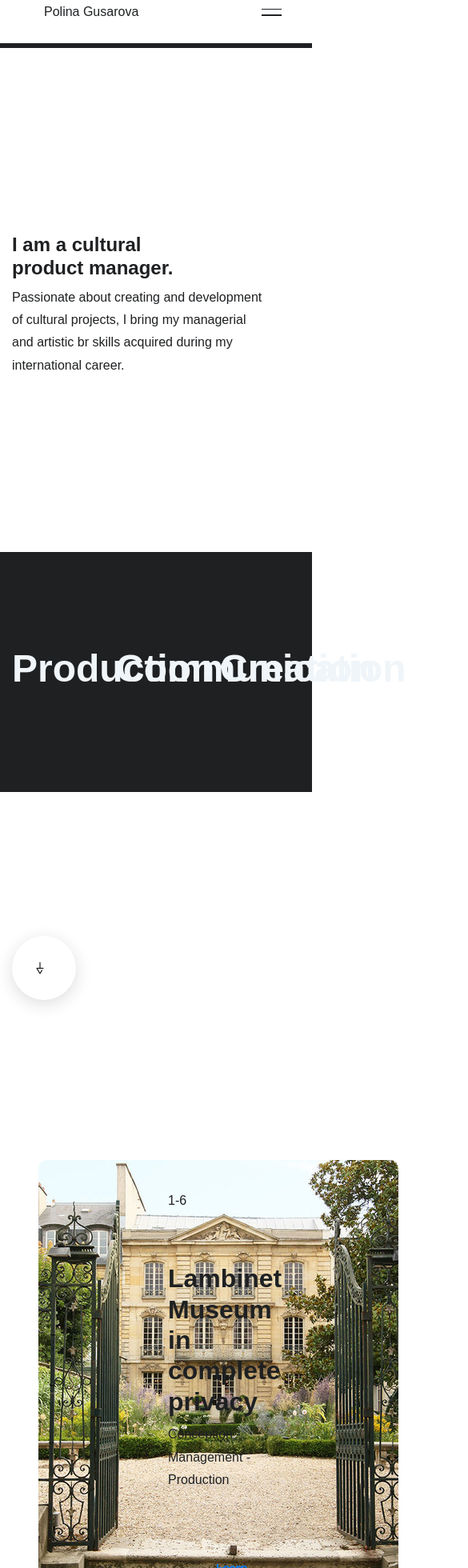
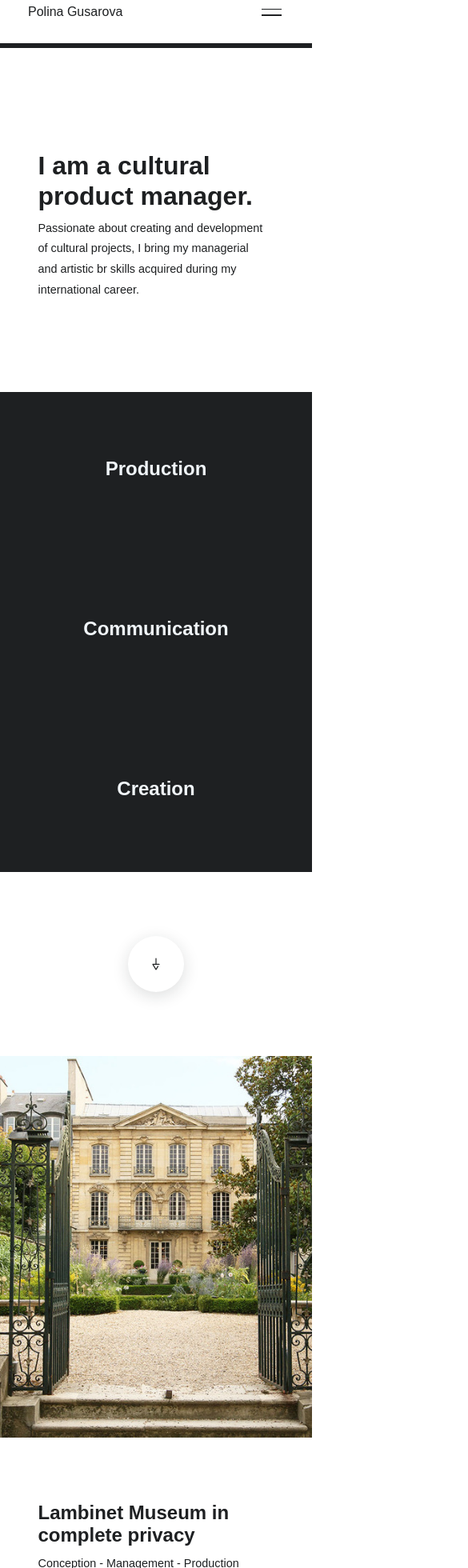
Before and after one commit to Marivint/polina-portfolio, a Vue app: page / in a window 390 px wide. Shown: the part 40-2000 px from the top of the page at 80% size, 585 px wide, since content can reach past the window. Built offline with nearby package versions, Linux system fonts and the light colour scheme; a web font is replaced by a local one.

Commit message:
[DEV] Mobile homepage

```diff
--- a/src/components/project/project-image.vue
+++ b/src/components/project/project-image.vue
@@ -1,9 +1,13 @@
 <template>
   <div
-    class="col-5 project-img"
-    :class="showFormat === 1 ? 'text-left' : 'text-right'"
+    class="project-img"
+    :class="
+      showFormat === 1
+        ? 'offset-md-1 col-12 col-md-6 text-left'
+        : 'offset-md-1 col-12 col-md-5 text-right'
+    "
   >
-    <img :src="src" />
+    <img class="img-fluid" :src="src" />
   </div>
 </template>
 
--- a/src/components/project/project-text.vue
+++ b/src/components/project/project-text.vue
@@ -1,7 +1,11 @@
 <template>
   <div
-    class="col-5 project-text"
-    :class="showFormat === 1 ? 'text-left' : 'text-right'"
+    class="project-text"
+    :class="
+      showFormat === 1
+        ? 'offset-1 col-11 offset-md-0 col-md-5 text-left'
+        : 'offset-1 col-11 col-md-4 text-right'
+    "
   >
     <p class="project-page">{{ page }}</p>
 
--- a/src/components/project/project.vue
+++ b/src/components/project/project.vue
@@ -1,5 +1,5 @@
 <template>
-  <article class="row justify-content-center align-items-center project">
+  <article class="row align-items-center project">
     <template v-if="showFormat == 1">
       <project-image :showFormat="showFormat" :src="src"></project-image>
       <project-text
--- a/src/scss/_main.scss
+++ b/src/scss/_main.scss
@@ -78,7 +78,6 @@ body {
   flex-shrink: 0;
   width: 80px;
   height: 80px;
-  margin-right: 24px;
   border-radius: 50%;
   background: $color_full_white;
   -webkit-box-shadow: 0 5px 20px rgba($color_black, 0.15);
@@ -100,7 +99,7 @@ body {
   .text-wrapper {
     position: relative;
     display: inline;
-    padding: 0px 0px 0px 40px;
+    padding: 0px 0px 0px 20px;
   }
 }
 
--- a/src/scss/base/_media-queries.scss
+++ b/src/scss/base/_media-queries.scss
@@ -15,21 +15,16 @@ See variables.scss breakpoint
 /* Media large
 ============================================= */
 @include mediaLarge {
+  /* Header
+  ============================================= */
+  header {
     .header-logo {
       // width: 30px;
       margin-right: 80px;
     }
-
     .header-item {
       font-size: 0.9em;
     }
-
-  .custom-icon {
-    width: 20px;
-    height: 20px;
-    margin-right: 20px !important;
-  }
-
     .header-burger {
       width: 30px;
       height: 30px;
@@ -50,48 +45,186 @@ See variables.scss breakpoint
       margin-top: 3px;
     }
 
-  .main-bg {
-    img {
-      max-width: 900px;
+    .custom-icon {
+      margin-right: 20px !important;
     }
   }
 
+  /* Typographie
+  ============================================= */
   h1 {
-    font-size: 2em;
+    font-size: 2.5rem;
   }
-
+  h2 {
+    font-size: 2rem;
+  }
+  h3 {
+    font-size: 1.5rem;
+  }
   .subtitle {
     font-size: 0.9em;
   }
+  p {
+    font-size: 0.9em;
   }
+
+  /* Sections
+  ============================================= */
+  #about {
+    height: 500px;
+  }
+  #scroll-down {
+    margin: 100px 0px 130px 0px;
+    .btn-icon-round {
+      width: 70px;
+      height: 70px;
+    }
+  }
+  #projects {
+    img {
+      max-width: 360px;
+      max-height: 440px;
+    }
+  }
+
+  #lotte-hotel {
+    h2 {
+      font-size: 2.5em;
+    }
+    #contact {
+      #contact-card {
+        padding: 100px 60px 60px;
+        .svg-text {
+          .text-wrapper {
+            font-size: 0.9em;
+          }
+        }
+        #contact-form {
+          padding-top: 80px;
+          .btn,
+          textarea,
+          input {
+            font-size: 0.9em;
+          }
+          .btn,
+          input {
+            height: 50px;
+          }
+          textarea {
+            height: 180px;
+          }
+        }
+      }
+    }
+    footer {
+      // margin-top: 100px;
+      // background-color: transparent;
+      // color: $color_white;
+      // box-shadow: inset 0 -300px 50px 0px rgb($color_full_black, 0.4);
+      // hr {
+      //   border-color: $color_white;
+      // }
+    }
+  }
+
+  /* Icon
+  ============================================= */
+  .custom-icon {
+    width: 20px;
+    height: 20px;
+  }
+}
+
+// @media only screen and (max-width: 960px) {
+//   #projects {
+//     img {
+//       max-width: 288px;
+//       max-height: 352px;
+//     }
+//   }
+// }
 
 /* Media medium
 ============================================= */
 @include mediaMedium {
+  /* Body
+  ============================================= */
   body {
     overflow-x: hidden;
   }
-
+  /* Header
+  ============================================= */
+  header {
+    padding-top: 0px;
+    padding-right: 40px;
+    padding-bottom: 0px;
+    padding-left: 20px;
     .header-item-logo {
       margin-right: 50px;
     }
-
     .custom-icon {
       margin-right: 10px !important;
     }
+  }
 
+  /* Typographie
+  ============================================= */
   h1 {
+    font-size: 2em;
+  }
+  h2 {
     font-size: 1.5em;
+  }
+
+  /* Sections
+  ============================================= */
+  #about {
+    height: 400px;
+  }
+
+  #projects {
+    img {
+      max-width: 288px;
+      max-height: 352px;
+    }
+  }
+
+  #lotte-hotel {
+    #contact {
+      #contact-card {
+        border-radius: 0%;
+        #contact-form {
+          input {
+            height: 60px;
+          }
+          .btn {
+            height: 50px;
+          }
+          textarea {
+            height: 140px;
+          }
+        }
+      }
+    }
+    footer {
+      // margin-top: 100px;
+      // background-color: transparent;
+      // color: $color_white;
+      // box-shadow: inset 0 -300px 50px 0px rgb($color_full_black, 0.4);
+      // hr {
+      //   border-color: $color_white;
+      // }
+    }
   }
 }
 
 /* Media small
 ============================================= */
 @include mediaSmall {
+  /* Header
+  ============================================= */
+  header {
     .header-item {
-    display: none !important;
-  }
-  .main-bg {
       display: none !important;
     }
     .header-burger {
@@ -102,8 +235,42 @@ See variables.scss breakpoint
     }
   }
 
-@media only screen and (max-width: 882px) {
-  .main-bg {
-    right: -148px;
+  #skills {
+    .wrapper-col {
+      padding-top: 200px;
     }
   }
+
+  /* Sections
+  ============================================= */
+  #scroll-down {
+    margin: 80px 0px 80px 0px;
+  }
+
+  .project {
+    .project-img {
+      text-align: center !important;
+      padding: 0;
+      img {
+        width: 100% !important;
+        max-width: none !important;
+        max-height: none !important;
+        height: auto !important;
+        border-radius: 0;
+      }
+    }
+    .project-text {
+      -webkit-box-ordinal-group: 1 !important;
+      -ms-flex-order: 1 !important;
+      order: 1 !important;
+      text-align: left !important;
+      padding-top: 80px;
+      .project-page {
+        display: none;
+      }
+      .subtitle {
+        float: left !important;
+      }
+    }
+  }
+}
--- a/src/scss/base/_mixins.scss
+++ b/src/scss/base/_mixins.scss
@@ -11,6 +11,10 @@
     }
 
     .btn-#{$name} {
+      background-color: $hex;
+    }
+
+    .bg-#{$name} {
       background-color: $hex;
     }
 
--- a/src/scss/base/_variables.scss
+++ b/src/scss/base/_variables.scss
@@ -8,7 +8,7 @@ $line_height_base: 1.6;
 ============================================= */
 $breakpoint_extra_large: 1200px;
 $breakpoint_large: 992px;
-$breakpoint_medium: 768px;
+$breakpoint_medium: 767px;
 
 /* Path
 ============================================= */
@@ -24,7 +24,7 @@ $color_light_white: #f5f6f7;
 $color_grey: #52616a;
 $color_light_grey: #c9d6de;
 $color_blue: #2b90d9;
-$color_red: #ff6f91;
+$color_red: #df405a;
 
 // To generate colors
 $list_color: (
--- a/src/scss/components/_header.scss
+++ b/src/scss/components/_header.scss
@@ -19,11 +19,7 @@ header:after {
   width: 100%;
   height: 6px;
   background: $color_black;
-  -webkit-transition: -webkit-transform 0.25s;
-  transition: -webkit-transform 0.25s;
-  -o-transition: transform 0.25s;
-  transition: transform 0.25s;
-  transition: transform 0.25s, -webkit-transform 0.25s;
+  @extend %base-transition;
 }
 
 .header-center {
--- a/src/scss/components/_project.scss
+++ b/src/scss/components/_project.scss
@@ -2,11 +2,12 @@
 ============================================= */
 .project {
   .project-img {
-    text-align: center;
+    // text-align: center;
     img {
-      height: 550px;
-      width: 450px;
+      max-width: 450px;
+      max-height: 550px;
       border-radius: 10px;
+      @extend %base-transition;
     }
   }
   .project-text {
--- a/src/scss/views/_home.scss
+++ b/src/scss/views/_home.scss
@@ -4,6 +4,7 @@
   position: relative;
   text-align: left;
   height: 600px;
+  @extend %base-transition;
   #about-text {
     position: absolute;
     top: 50%;
@@ -13,17 +14,26 @@
 
 #skills {
   position: relative;
-  background-color: $color_black;
+  // background-color: $color_black;
   // To validate ?
   // display: flex;
   // text-align: center;
   // align-items: center;
   text-align: center;
   color: $color_white;
-  height: 300px;
-  .container-fluid,
-  .row {
-    height: 100%;
+  // height: 300px;
+  // .container-fluid,
+  // .row {
+  //   height: 100%;
+  // }
+  .wrapper-col {
+    padding-top: 300px;
+    .wrapper-vertical {
+      position: absolute;
+      top: 50%;
+      transform: translateY(-50%) translateX(-50%);
+      left: 50%;
+    }
   }
 }
 
@@ -49,7 +59,7 @@
     color: $color_white;
     #contact-card {
       position: relative;
-      padding: 162px 100px 60px;
+      padding: 100px 100px 60px;
       background: $color_black;
       border-radius: 15px;
       .form-control,
@@ -68,11 +78,15 @@
           @extend %contact-form-input;
         }
         .svg-text:not(:last-child) {
+          padding-bottom: 20px;
+        }
+        .svg-text:last-child {
           padding-bottom: 40px;
         }
         .btn {
           color: $color_white;
           height: 70px;
+          @extend %base-transition;
         }
       }
     }
--- a/src/views/home.vue
+++ b/src/views/home.vue
@@ -3,8 +3,8 @@
     <!-- About -->
     <section id="about">
       <div class="container-fluid">
-        <div class="row justify-content-md-center">
-          <div id="about-text" class="col-11">
+        <div class="row">
+          <div id="about-text" class="offset-1 col-10">
             <h1 class="user-select-none">
               I am a cultural<br />
               product manager.
@@ -15,16 +15,6 @@
               bring my managerial <br />
               and artistic br skills acquired during my international career.
             </p>
-
-            <!-- <div id="demo">
-              <button @click="show = !show">
-                Toggle
-              </button>
-
-              <transition name="fade">
-                <p v-if="show">hello</p>
-              </transition>
-            </div> -->
           </div>
         </div>
       </div>
@@ -32,20 +22,26 @@
 
     <!-- Skills -->
     <section id="skills">
-      <div class="container-fluid">
-        <div class="row align-items-center">
-          <div class="col-4"><h2>Production</h2></div>
+      <div class="container-fluid h-100">
+        <div class="row h-100">
+          <div class="col-12 col-md-4 wrapper-col h-100 bg-black">
+            <span class="wrapper-vertical"><h2>Production</h2></span>
+          </div>
 
-          <div class="col-4"><h2>Communication</h2></div>
+          <div class="col-12 col-md-4 wrapper-col h-100 bg-black">
+            <span class="wrapper-vertical"><h2>Communication</h2></span>
+          </div>
 
-          <div class="col-4"><h2>Creation</h2></div>
+          <div class="col-12 col-md-4 wrapper-col h-100 bg-black">
+            <span class="wrapper-vertical"><h2>Creation</h2></span>
+          </div>
         </div>
       </div>
     </section>
 
     <div id="scroll-down" class="container-fluid">
-      <div class="row justify-content-md-center">
-        <div class="col-1">
+      <div class="row justify-content-center">
+        <div class="col-auto">
           <i class="btn-icon-round">
             <icon-arrow-down
               colorClass="custom-icon-black"
```
Also changed, not shown: src/components/footer.vue (+31 -18 lines). Lines whose indentation alone changed are shown as unchanged.
